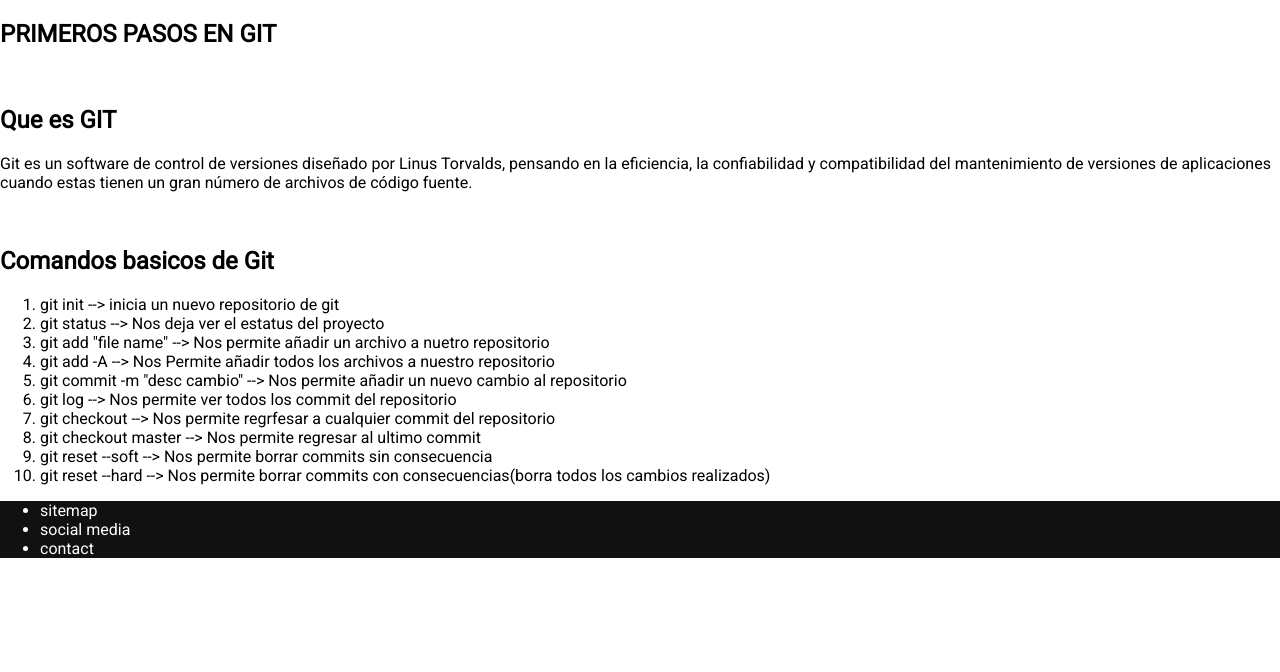
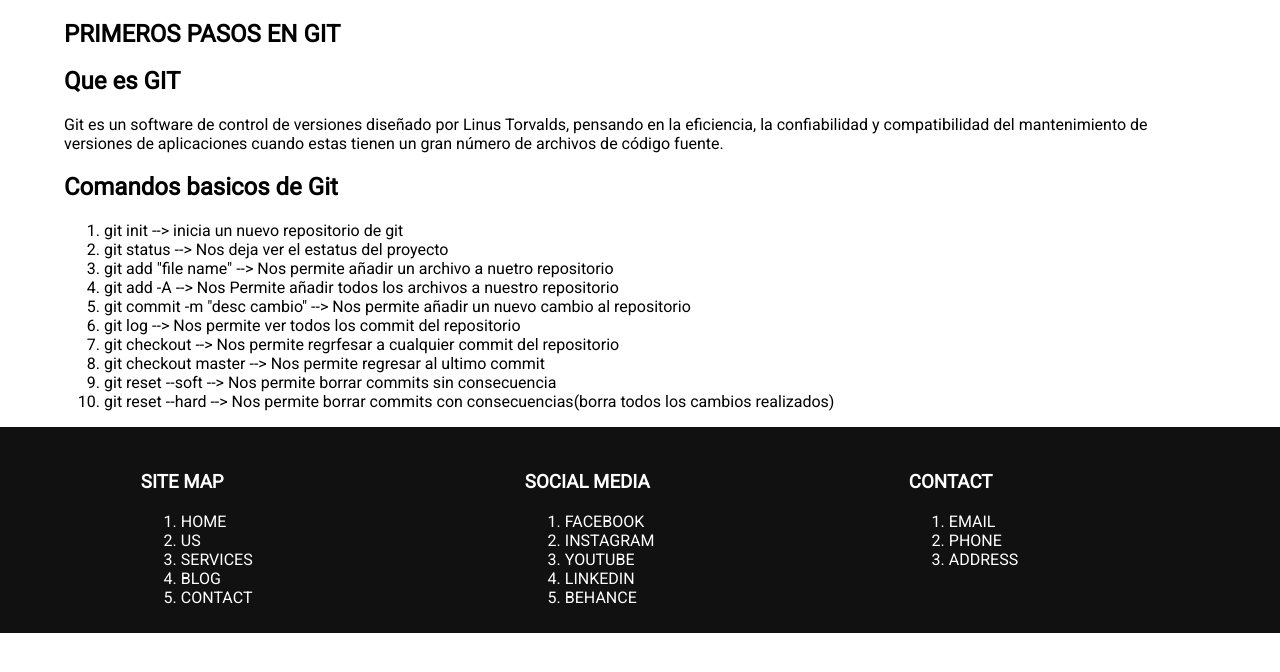
Before and after one commit to DOBLEUMARTINEZ/DOBLEU_MARTINEZ_PHP, a PHP site: page / in a window 1280 px wide. Shown: the part 54-726 px from the top of the page. Run offline with PHP 8.4, Linux system fonts and the light colour scheme.

Commit message:
SE CREO LA ESTRUCTURA BASICA DEL SITIO CON ALGUNOS ESTILOS

```diff
--- a/css/style.css
+++ b/css/style.css
@@ -43,16 +43,33 @@ body{
 
 /**/
 
-.body{
-	width: 100%;
+.section{
+	width: 90%;
 	margin: 0%;
-	padding: 0%;
+	padding: 0% 5%;
 }
 
+/***/
+
 .footer{
-	width: 100%;
-	margin: 0;
-	padding: 0%;
+	width: 90%;
+	margin: 0%;
+	padding: 2% 5%;
 	color:#fff;
 	background: #111;
 }
+
+.footer ul{
+	width: 100%;
+	margin: 0;
+	padding: 0;
+	display: flex;
+	justify-content: space-around;
+	list-style: none;
+}
+
+.footer ul>li{
+	width: 20%;
+	text-align: left;
+	font-size: 1em;
+}
--- /dev/null
+++ b/includes/footer.php
@@ -0,0 +1,32 @@
+<footer class="footer">
+	<ul>
+		<li>
+			<h3>SITE MAP</h3>
+			<ol>
+				<li>HOME</li>
+				<li>US</li>
+				<li>SERVICES</li>
+				<li>BLOG</li>
+				<li>CONTACT</li>
+			</ol>
+		</li>
+		<li>
+			<h3>SOCIAL MEDIA</h3>
+			<ol>
+				<li>FACEBOOK</li>
+				<li>INSTAGRAM</li>
+				<li>YOUTUBE</li>
+				<li>LINKEDIN</li>
+				<li>BEHANCE</li>
+			</ol>
+		</li>
+		<li>
+			<H3>CONTACT</H3>
+			<ol>
+				<li>EMAIL</li>
+				<li>PHONE</li>
+				<li>ADDRESS</li>
+			</ol>
+		</li>
+	</ul>
+</footer>
--- /dev/null
+++ b/includes/home.php
@@ -0,0 +1,22 @@
+<section class="section">
+
+	<h1>PRIMEROS PASOS EN GIT</h1>
+
+	<h2>Que es GIT</h2>
+	<p>
+		Git es un software de control de versiones diseñado por Linus Torvalds, pensando en la eficiencia, la confiabilidad y compatibilidad del mantenimiento de versiones de aplicaciones cuando estas tienen un gran número de archivos de código fuente.
+	</p>
+	<h2>Comandos basicos de Git</h2>
+	<ol>
+		<li>git init --> inicia un nuevo repositorio de git</li>
+		<li>git status --> Nos deja ver el estatus del proyecto</li>
+		<li>git add "file name" --> Nos permite añadir un archivo a nuetro repositorio</li>
+		<li>git add -A --> Nos Permite añadir todos los archivos a nuestro repositorio</li>
+		<li>git commit -m "desc cambio" --> Nos permite añadir un nuevo cambio al repositorio</li>
+		<li>git log --> Nos permite ver todos los commit del repositorio</li>
+		<li>git checkout --> Nos permite regrfesar a cualquier commit del repositorio</li>
+		<li>git checkout master --> Nos permite regresar al ultimo commit</li>
+		<li>git reset --soft --> Nos permite borrar commits sin consecuencia</li>
+		<li>git reset --hard --> Nos permite borrar commits con consecuencias(borra todos los cambios realizados)</li>
+	</ol>
+</section>
--- a/index.php
+++ b/index.php
@@ -10,38 +10,11 @@
 
 		include('includes/header.php'); // header
 
+		include('includes/home.php'); // section home
+
+		include('includes/footer.php'); // footer
+
 	?>
-
-	<section class="body">
-		<h1>PRIMEROS PASOS EN GIT</h1>
-		<br>
-		<h2>Que es GIT</h2>
-		<p>
-			Git es un software de control de versiones diseñado por Linus Torvalds, pensando en la eficiencia, la confiabilidad y compatibilidad del mantenimiento de versiones de aplicaciones cuando estas tienen un gran número de archivos de código fuente.
-		</p>
-		<br>
-		<h2>Comandos basicos de Git</h2>
-		<ol>
-			<li>git init --> inicia un nuevo repositorio de git</li>
-			<li>git status --> Nos deja ver el estatus del proyecto</li>
-			<li>git add "file name" --> Nos permite añadir un archivo a nuetro repositorio</li>
-			<li>git add -A --> Nos Permite añadir todos los archivos a nuestro repositorio</li>
-			<li>git commit -m "desc cambio" --> Nos permite añadir un nuevo cambio al repositorio</li>
-			<li>git log --> Nos permite ver todos los commit del repositorio</li>
-			<li>git checkout --> Nos permite regrfesar a cualquier commit del repositorio</li>
-			<li>git checkout master --> Nos permite regresar al ultimo commit</li>
-			<li>git reset --soft --> Nos permite borrar commits sin consecuencia</li>
-			<li>git reset --hard --> Nos permite borrar commits con consecuencias(borra todos los cambios realizados)</li>
-		</ol>
-	</section>
-
-	<footer class="footer">
-		<ul>
-			<li>sitemap</li>
-			<li>social media</li>
-			<li>contact</li>
-		</ul>
-	</footer>
 
 </body>
 </html>
```
